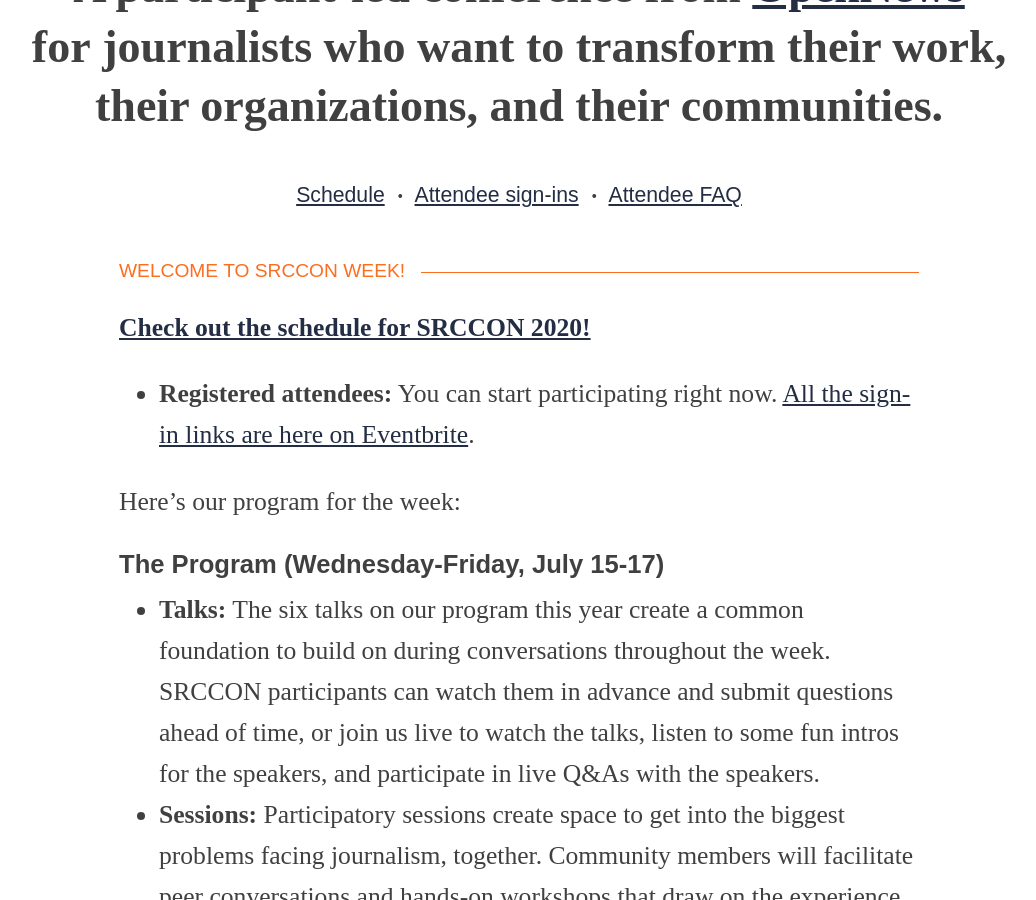
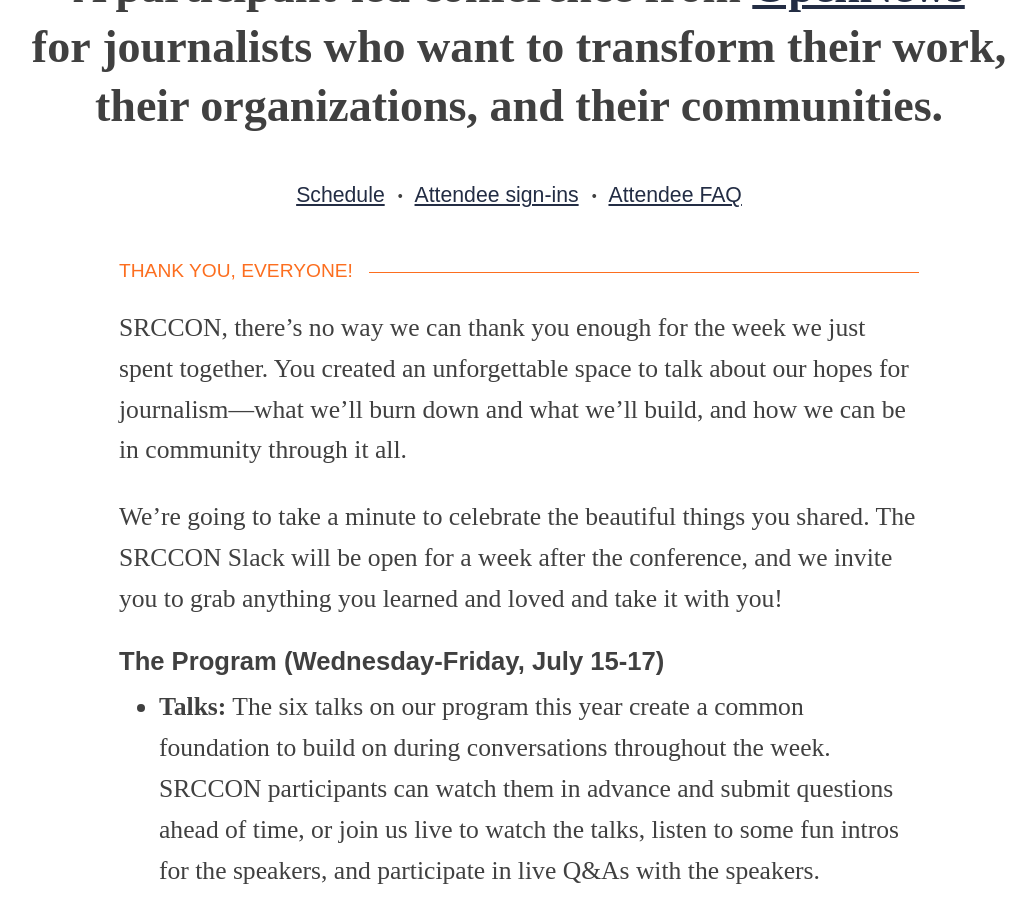
Before and after one commit to OpenNews/srccon-2020, a Jekyll site: the page built from homepage.md, in a window 1280 px wide and 900 px high, scrolled down 490 px. Shown: the whole window, without its empty margins (121-1157 px from the left). Built offline with Jekyll 4.4.1, drawn with Linux system fonts in a browser that asks for light colours; some web fonts are replaced; our own code applies the rules of GitHub Pages for plain Markdown files.

Commit message:
update homepage for srccon close

```diff
--- a/homepage.md
+++ b/homepage.md
@@ -3,13 +3,11 @@
 permalink: /
 ---
 
-### Welcome to SRCCON week!
+### Thank you, everyone!
 
-**[Check out the schedule for SRCCON 2020!](/schedule)**
+SRCCON, there's no way we can thank you enough for the week we just spent together. You created an unforgettable space to talk about our hopes for journalism—what we'll burn down and what we'll build, and how we can be in community through it all.
 
-* **Registered attendees:** You can start participating right now. [All the sign-in links are here on Eventbrite](https://2020.srccon.org/signin).
-
-Here's our program for the week:
+We're going to take a minute to celebrate the beautiful things you shared. The SRCCON Slack will be open for a week after the conference, and we invite you to grab anything you learned and loved and take it with you!
 
 #### The Program (Wednesday-Friday, July 15-17)
 
```
